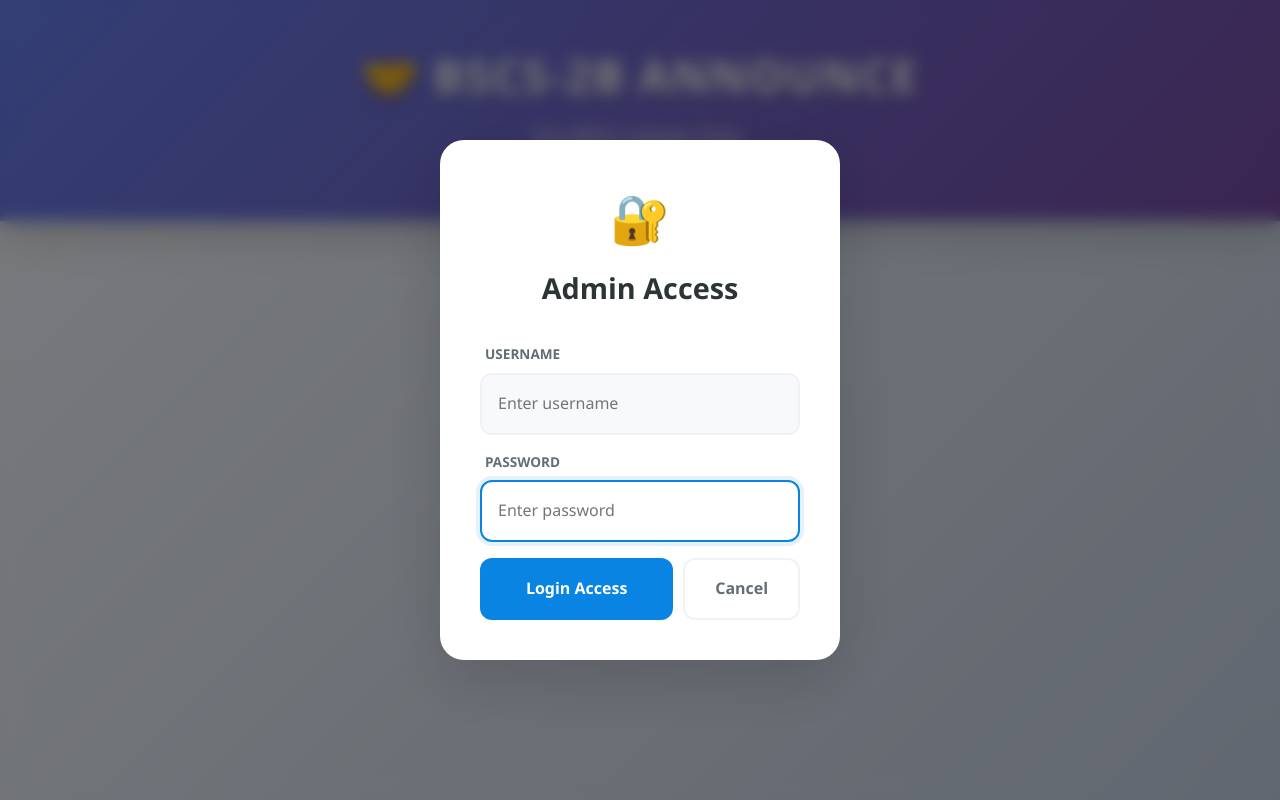
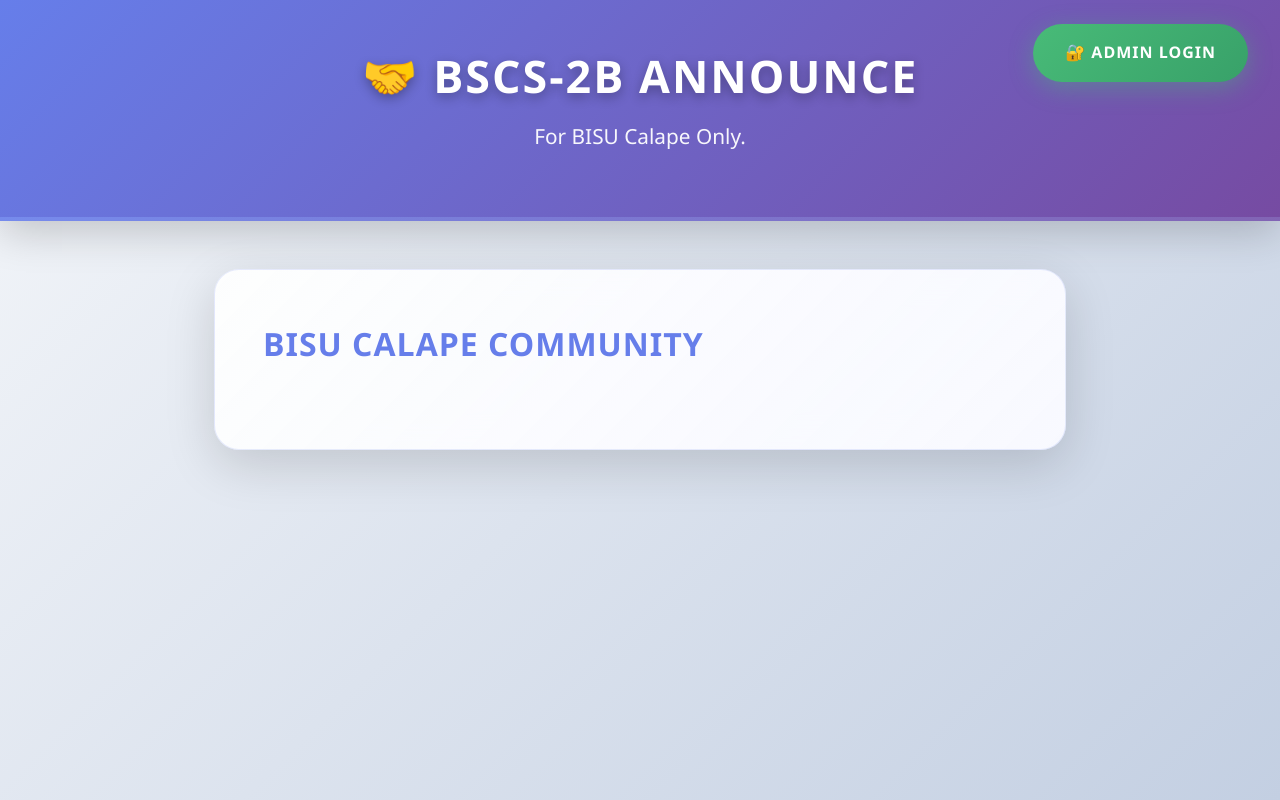
Before and after one commit to madurachergie-sys/Bisuannounce, a website: page index.html in a window 1280 px wide. Drawn offline with nearby package versions, Linux system fonts and the light colour scheme.

Commit message:
update bugs

```diff
--- a/assets/js/app.js
+++ b/assets/js/app.js
@@ -238,11 +238,6 @@
         });
 
         document.getElementById("closeLogin").addEventListener("click", () => {
-            if (!isAdmin()) {
-                App.ui.showNotification("🔐 Please login to access the system", "warning");
-                return;
-            }
-
             document.getElementById("loginModal").classList.remove("is-open");
             document.getElementById("username").value = "";
             document.getElementById("password").value = "";
@@ -365,9 +360,10 @@
         await refreshData();
 
         if (!isAdmin()) {
-            mainEl.classList.add("locked");
-            loginModal.classList.add("is-open");
-            authButtons.hidden = true;
+            mainEl.classList.remove("locked");
+            loginModal.classList.remove("is-open");
+            authButtons.hidden = false;
+            toggleAdminMode(false);
         } else {
             mainEl.classList.remove("locked");
             loginModal.classList.remove("is-open");
--- a/index.html
+++ b/index.html
@@ -24,7 +24,7 @@
         </div>
     </header>
 
-    <main class="locked">
+    <main>
         <section id="post-form" class="panel" hidden>
             <h2>Post a New Announcement</h2>
             <form id="helpForm">
@@ -60,7 +60,7 @@
         </section>
     </main>
 
-    <div id="loginModal" class="modal is-open">
+    <div id="loginModal" class="modal">
         <div class="login-card">
             <div class="login-icon">🔐</div>
             <h3>Admin Access</h3>
```
